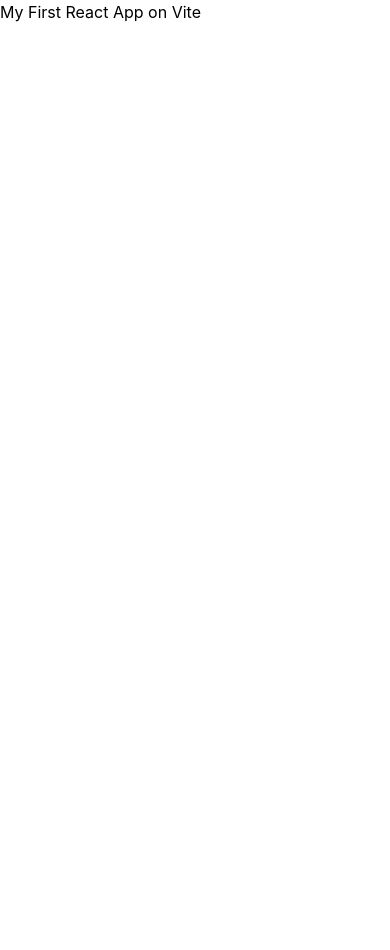
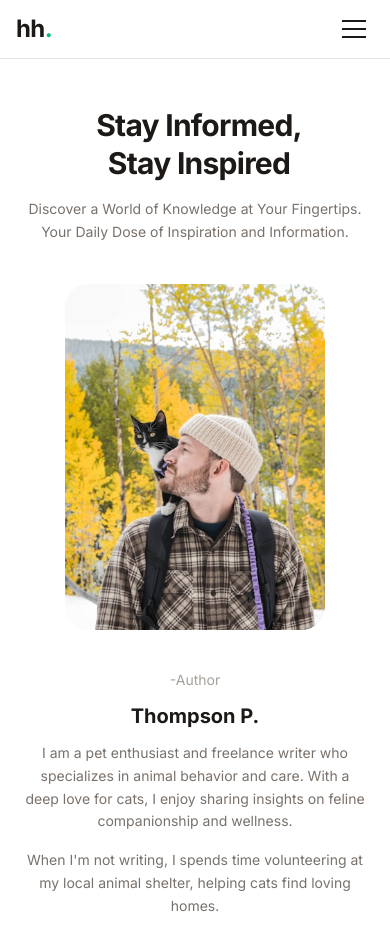
Before and after one commit to dimkungz/dimkungz-blog, a React (Vite) app: page / in a window 390 px wide. Shown: the top 950 px of the page. Before the commit the page ends 844 px from the top, so only its background shows below. Built offline with nearby package versions, Linux system fonts and the light colour scheme.

Commit message:
feat: implement navigation and hero section components

```diff
--- a/src/App.jsx
+++ b/src/App.jsx
@@ -1,13 +1,12 @@
-import { useState } from 'react'
-import './App.css'
+import NavBar from './components/NavBar'
+import HeroSection from './components/HeroSection'
 
 function App() {
   return (
-    <>
-      <section>
-        <h1>My First React App on Vite</h1>
-      </section>
-    </>
+    <div className="min-h-screen bg-white font-sans antialiased">
+      <NavBar />
+      <HeroSection />
+    </div>
   )
 }
 
--- /dev/null
+++ b/src/components/HeroSection.jsx
@@ -0,0 +1,48 @@
+import heroPic from '../assets/heropic.jpg'
+function HeroSection() {
+    return (
+      <main className="mx-auto w-full max-w-6xl px-6 pb-16 sm:px-10 sm:pb-24 mt-12">
+        <div className="grid grid-cols-1 items-center gap-10 lg:grid-cols-[1fr_auto_1fr] lg:gap-8 xl:gap-12">
+          <div className="order-1 flex flex-col gap-4 text-center lg:order-0 lg:items-end lg:text-right">
+            <h1 className="pl-2 text-3xl font-bold leading-tight tracking-tight text-stone-900 sm:text-4xl lg:text-[2.75rem] lg:leading-[1.15]">
+              Stay Informed,
+              <br />
+              Stay Inspired
+            </h1>
+            <p className="max-w-sm text-sm leading-relaxed text-stone-500 sm:text-base lg:ml-auto">
+              Discover a World of Knowledge at Your Fingertips. Your Daily Dose of
+              Inspiration and Information.
+            </p>
+          </div>
+
+          <div className="order-2 flex justify-center lg:order-0">
+            <div className="aspect-3/4 w-full max-w-[260px] overflow-hidden rounded-3xl sm:max-w-[300px] lg:max-w-[320px] xl:max-w-[360px]">
+              <img
+                src={heroPic}
+                alt="Author with a cat on his shoulder in an autumn forest"
+                className="h-full w-full object-cover"
+              />
+            </div>
+          </div>
+
+          <div className="order-3 flex flex-col gap-3 text-center lg:order-0 lg:items-start lg:text-left">
+            <span className="text-sm text-stone-400">-Author</span>
+            <h2 className="text-xl font-bold text-stone-900 sm:text-2xl">Thompson P.</h2>
+            <div className="flex max-w-sm flex-col gap-4 text-sm leading-relaxed text-stone-500 sm:text-base lg:max-w-xs">
+              <p>
+                I am a pet enthusiast and freelance writer who specializes in animal
+                behavior and care. With a deep love for cats, I enjoy sharing insights
+                on feline companionship and wellness.
+              </p>
+              <p>
+                When I'm not writing, I spends time volunteering at my local animal
+                shelter, helping cats find loving homes.
+              </p>
+            </div>
+          </div>
+        </div>
+      </main>
+    )
+  }
+
+  export default HeroSection
--- /dev/null
+++ b/src/components/NavBar.jsx
@@ -0,0 +1,73 @@
+import { useState } from 'react'
+function NavBar() {
+    const [isMenuOpen, setIsMenuOpen] = useState(false)
+
+    const loginButtonClass =
+      'cursor-pointer rounded-full border border-stone-900 px-6 py-2 text-sm font-medium text-stone-900 transition-colors hover:bg-stone-50 sm:px-8 sm:py-2.5'
+    const signupButtonClass =
+      'cursor-pointer rounded-full bg-stone-900 px-6 py-2 text-sm font-medium text-white transition-colors hover:bg-stone-800 sm:px-8 sm:py-2.5'
+
+    return (
+      <header className="border-b border-stone-200">
+        <div className="mx-auto flex w-full max-w-6xl items-center justify-between px-4 py-3 sm:px-6 sm:py-4">
+          <a href="/" className="text-2xl font-bold tracking-tight text-stone-900 sm:text-3xl">
+            hh<span className="text-emerald-500">.</span>
+          </a>
+
+          <div className="hidden items-center gap-2 md:flex">
+            <button type="button" className={loginButtonClass}>
+              Log in
+            </button>
+            <button type="button" className={signupButtonClass}>
+              Sign up
+            </button>
+          </div>
+
+          <button
+            type="button"
+            className="flex cursor-pointer flex-col justify-center gap-1.5 p-2 md:hidden"
+            onClick={() => setIsMenuOpen((open) => !open)}
+            aria-label={isMenuOpen ? 'Close menu' : 'Open menu'}
+            aria-expanded={isMenuOpen}
+          >
+            <span
+              className={`block h-0.5 w-6 bg-stone-900 transition-transform duration-200 ${
+                isMenuOpen ? 'translate-y-2 rotate-45' : ''
+              }`}
+            />
+            <span
+              className={`block h-0.5 w-6 bg-stone-900 transition-opacity duration-200 ${
+                isMenuOpen ? 'opacity-0' : ''
+              }`}
+            />
+            <span
+              className={`block h-0.5 w-6 bg-stone-900 transition-transform duration-200 ${
+                isMenuOpen ? '-translate-y-2 -rotate-45' : ''
+              }`}
+            />
+          </button>
+        </div>
+
+        <div
+          className={`grid overflow-hidden transition-[grid-template-rows,opacity] duration-300 ease-in-out md:hidden ${
+            isMenuOpen ? 'grid-rows-[1fr] opacity-100' : 'grid-rows-[0fr] opacity-0'
+          }`}
+        >
+          <div className="min-h-0">
+            <div className="border-t border-stone-200 px-4 py-4">
+              <div className="flex flex-col gap-3">
+                <button type="button" className={`w-full ${loginButtonClass}`}>
+                  Log in
+                </button>
+                <button type="button" className={`w-full ${signupButtonClass}`}>
+                  Sign up
+                </button>
+              </div>
+            </div>
+          </div>
+        </div>
+      </header>
+    )
+}
+
+export default NavBar
--- a/src/index.css
+++ b/src/index.css
@@ -1 +1,6 @@
+@import url("https://fonts.googleapis.com/css2?family=Inter:wght@400;500;600;700&display=swap");
 @import "tailwindcss";
+
+:root {
+  --font-sans: "Inter", ui-sans-serif, system-ui, sans-serif;
+}
```
Also changed, not shown: src/assets/heropic.jpg (added).
